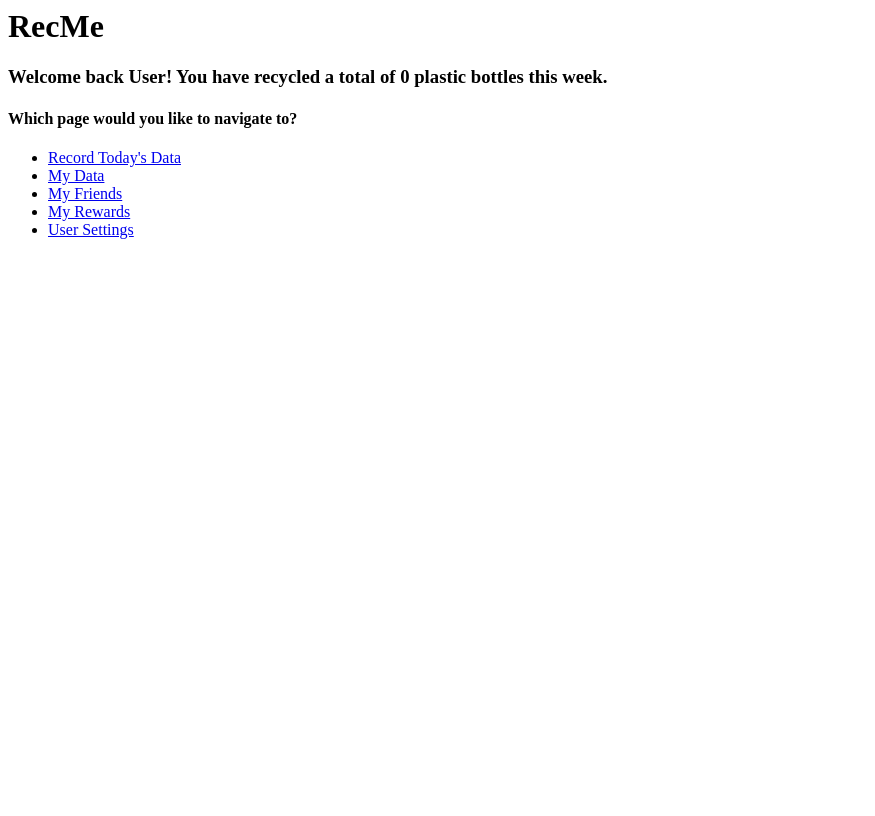
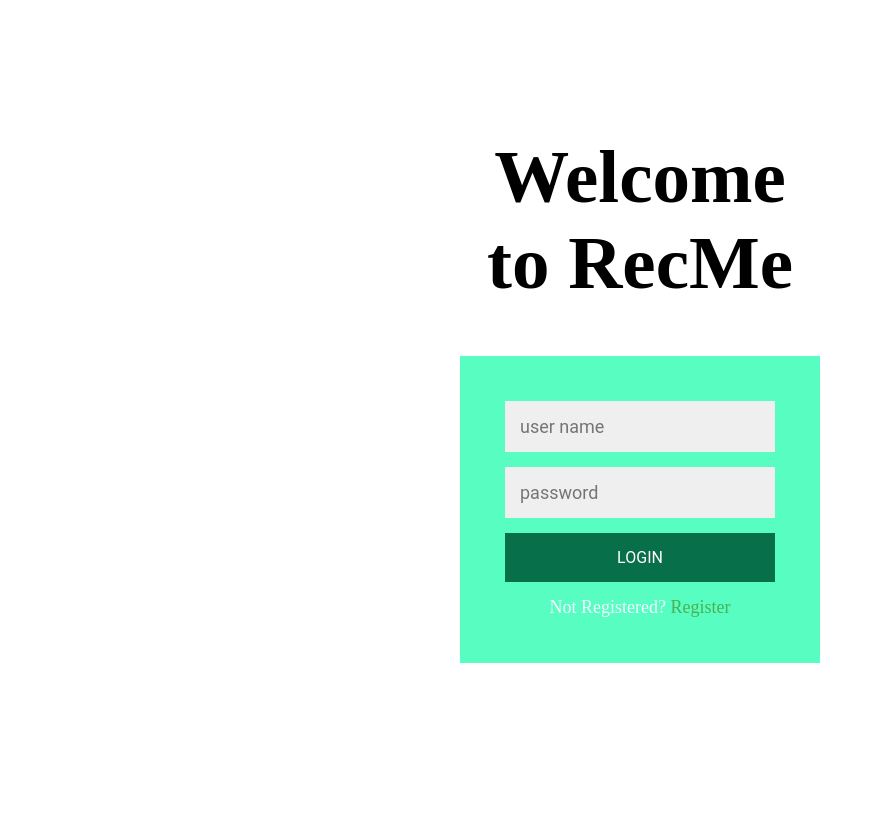
Before and after one commit to Andrew-64/Hackathon2019, a Flask app: page / in a window 1280 px wide. Shown: the whole page, without its empty margins (0-875 px from the left). Before the commit the page ends 239 px from the top, so only its background shows below. Run offline with Flask 2, Linux system fonts and the light colour scheme; some libraries are stand-ins or nearby versions.

Commit message:
Login Page

```diff
--- a/Hackathon2019/main.py
+++ b/Hackathon2019/main.py
@@ -10,12 +10,17 @@ from flask import render_template
 app = Flask(__name__)
 
 
-@app.route('/')
+@app.route('/', methods=["GET", "POST"])
 def index(name = "User", waste = 0):
-    return render_template('index.html', name=name, waste=waste)
+    # return render_template('index.html', name=name, waste=waste)
+    if request.method == "POST":
+        name = request.form['username']
+        return render_template('index.html', name=name, waste=waste)
+    else:
+        return render_template('account.html')
 
 
-@app.route('/survey', methods=["GET","POST"])
+@app.route('/survey', methods=["GET", "POST"])
 def survey():
     if request.method == "POST":
         recycled = request.form['amountRang']
@@ -26,8 +31,14 @@ def survey():
 
 @app.route('/user')
 def user():
-    return "This is the user info page"
-    # return render_template('user.html')
+    # return "This is the user info page"
+    return render_template('myData.html')
+
+
+@app.route('/login')
+def login():
+    # return "This is the login page"
+    return render_template('account.html')
 
 
 @app.route('/friends')
--- a/Hackathon2019/templates/account.html
+++ b/Hackathon2019/templates/account.html
@@ -2,7 +2,7 @@
 <html>
     <head>
         <title>Login and Registration Form Design</title>
-        <link rel="stylesheet" href="account.css" type="text/css">
+        <link rel="stylesheet" href="/static/account.css" type="text/css">
     </head>
     <body>
         <div class="login-page">
@@ -15,10 +15,10 @@
                 <button>Create</button>
                 <p class="message">Already Registered? <a href="#">Login </a></p>
             </form>
-            <form class="login-form">
-                <input type="text" placeholder="user name"/>
+            <form class="login-form" method="post">
+                <input type="text" placeholder="user name" name="username"/>
                 <input type="password" placeholder="password"/>
-                <button>login</button>
+                <button type="submit">login</button>
                 <p class="message">Not Registered? <a href="#">Register</a></p>
             </form>
         </div>
--- a/Hackathon2019/templates/index.html
+++ b/Hackathon2019/templates/index.html
@@ -12,6 +12,7 @@
             <li><a href="/friends">My Friends</a></li>
             <li><a href="/rewards">My Rewards</a></li>
             <li><a href="/settings">User Settings</a></li>
+            <li><a href="/login">Login/Sign Up</a></li>
         </ul>
     </body>
 </html>
```
Also changed, not shown: Hackathon2019/static/account.css (renamed from Hackathon2019/templates/account.css), Hackathon2019/static/account.js (renamed from Hackathon2019/templates/account.js).
